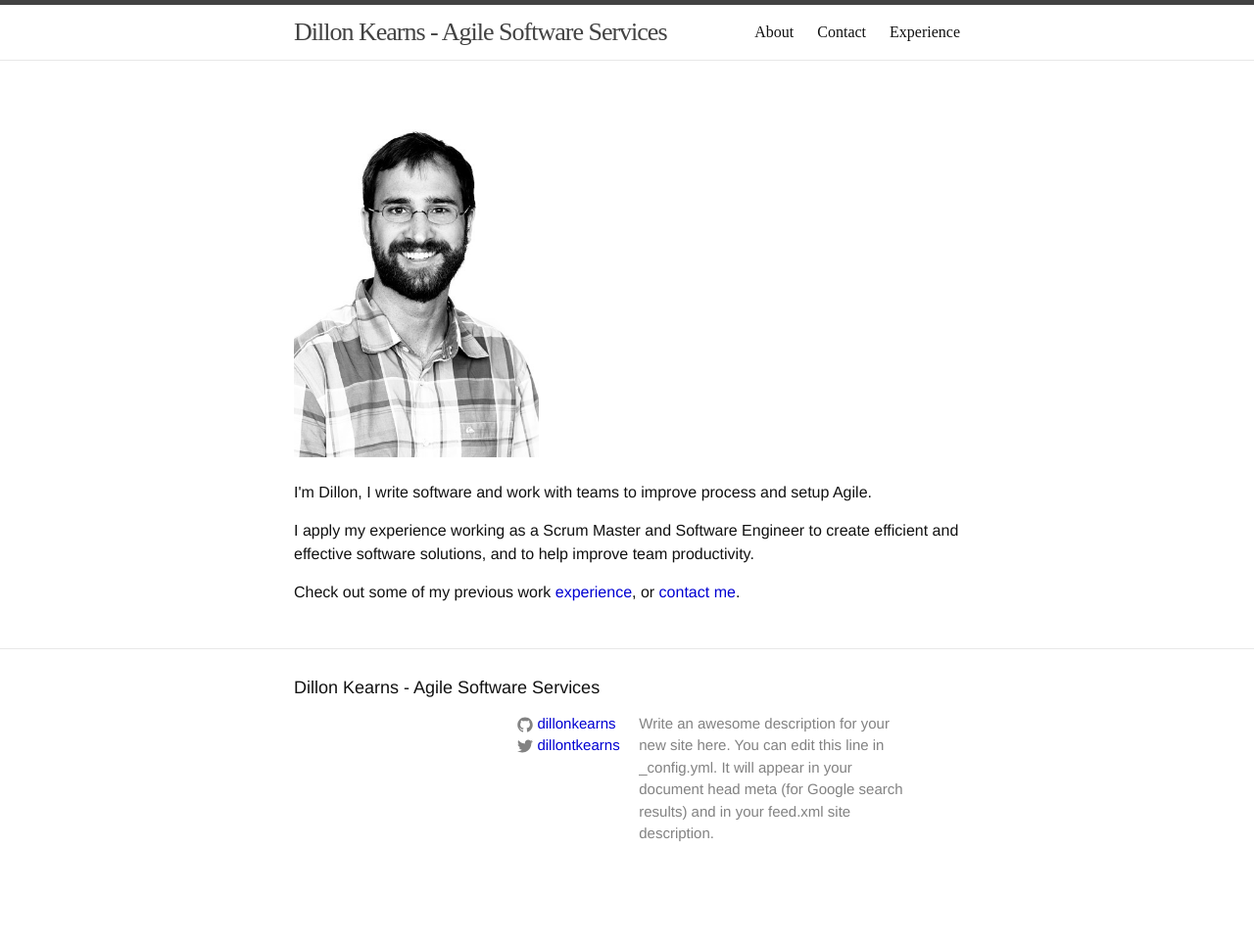
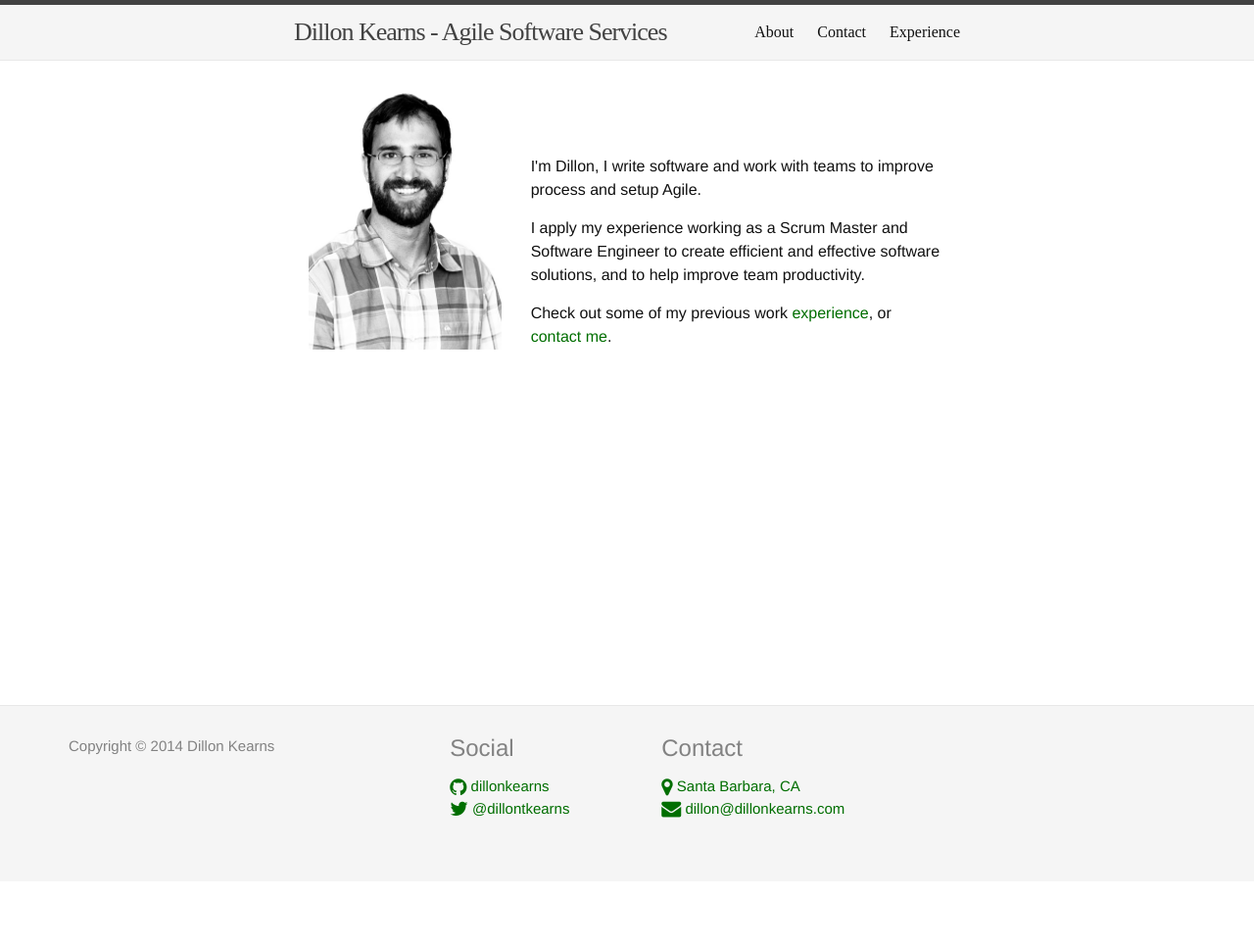
Before and after one commit to dillonkearns/dillonkearns.github.io, a Jekyll site: the page built from index.html, in a window 1280 px wide. Shown: the whole page at 98% size. Built offline with Jekyll 4.4.1, drawn with Linux system fonts in a browser that asks for light colours; nearby versions of some CDN libraries; a style sheet for code colours, icons or effects is not loaded; before the commit the page ends 923 px from its top, so only the background shows below that.

Commit message:
Update footer and stylings. Add fontawesome.

```diff
--- a/_includes/footer.html
+++ b/_includes/footer.html
@@ -1,48 +1,28 @@
-<footer class="site-footer">
+<footer id="footer" class="site-footer navbar-fixed-bottom">
 
-  <div class="wrapper">
-
-    <h2 class="footer-heading">{{ site.title }}</h2>
+  <div class="container">
 
     <div class="footer-col-wrapper">
-      <div class="footer-col  footer-col-1">
+      <div class="footer-col footer-col-1">
+        <p class="text">
+          Copyright &copy; 2014 Dillon Kearns
+        </p>
       </div>
 
-      <div class="footer-col  footer-col-2">
+      <div class="footer-col footer-col-2">
+        <h3>Social</h3>
         <ul class="social-media-list">
-          {% if site.github_username %}
-          <li>
-            <a href="https://github.com/{{ site.github_username }}">
-              <span class="icon  icon--github">
-                <svg viewBox="0 0 16 16">
-                  <path fill="#828282" d="M7.999,0.431c-4.285,0-7.76,3.474-7.76,7.761 c0,3.428,2.223,6.337,5.307,7.363c0.388,0.071,0.53-0.168,0.53-0.374c0-0.184-0.007-0.672-0.01-1.32 c-2.159,0.469-2.614-1.04-2.614-1.04c-0.353-0.896-0.862-1.135-0.862-1.135c-0.705-0.481,0.053-0.472,0.053-0.472 c0.779,0.055,1.189,0.8,1.189,0.8c0.692,1.186,1.816,0.843,2.258,0.645c0.071-0.502,0.271-0.843,0.493-1.037 C4.86,11.425,3.049,10.76,3.049,7.786c0-0.847,0.302-1.54,0.799-2.082C3.768,5.507,3.501,4.718,3.924,3.65 c0,0,0.652-0.209,2.134,0.796C6.677,4.273,7.34,4.187,8,4.184c0.659,0.003,1.323,0.089,1.943,0.261 c1.482-1.004,2.132-0.796,2.132-0.796c0.423,1.068,0.157,1.857,0.077,2.054c0.497,0.542,0.798,1.235,0.798,2.082 c0,2.981-1.814,3.637-3.543,3.829c0.279,0.24,0.527,0.713,0.527,1.437c0,1.037-0.01,1.874-0.01,2.129 c0,0.208,0.14,0.449,0.534,0.373c3.081-1.028,5.302-3.935,5.302-7.362C15.76,3.906,12.285,0.431,7.999,0.431z"/>
-                </svg>
-              </span>
-
-              <span class="username">{{ site.github_username }}</span>
-            </a>
-          </li>
-          {% endif %}
-
-          {% if site.twitter_username %}
-          <li>
-            <a href="https://twitter.com/{{ site.twitter_username }}">
-              <span class="icon  icon--twitter">
-                <svg viewBox="0 0 16 16">
-                  <path fill="#828282" d="M15.969,3.058c-0.586,0.26-1.217,0.436-1.878,0.515c0.675-0.405,1.194-1.045,1.438-1.809
-                  c-0.632,0.375-1.332,0.647-2.076,0.793c-0.596-0.636-1.446-1.033-2.387-1.033c-1.806,0-3.27,1.464-3.27,3.27 c0,0.256,0.029,0.506,0.085,0.745C5.163,5.404,2.753,4.102,1.14,2.124C0.859,2.607,0.698,3.168,0.698,3.767 c0,1.134,0.577,2.135,1.455,2.722C1.616,6.472,1.112,6.325,0.671,6.08c0,0.014,0,0.027,0,0.041c0,1.584,1.127,2.906,2.623,3.206 C3.02,9.402,2.731,9.442,2.433,9.442c-0.211,0-0.416-0.021-0.615-0.059c0.416,1.299,1.624,2.245,3.055,2.271 c-1.119,0.877-2.529,1.4-4.061,1.4c-0.264,0-0.524-0.015-0.78-0.046c1.447,0.928,3.166,1.469,5.013,1.469 c6.015,0,9.304-4.983,9.304-9.304c0-0.142-0.003-0.283-0.009-0.423C14.976,4.29,15.531,3.714,15.969,3.058z"/>
-                </svg>
-              </span>
-
-              <span class="username">{{ site.twitter_username }}</span>
-            </a>
-          </li>
-          {% endif %}
+          <li><a href="http://github.com/dillonkearns"><span class="fa fa-lg fa-github"></span> dillonkearns</a><br></li>
+          <li><a href="http://twitter.com/dillonkearns"><span class="fa fa-lg fa-twitter"></span> @dillontkearns</a><br></li>
         </ul>
       </div>
 
-      <div class="footer-col  footer-col-3">
-        <p class="text">{{ site.description }}</p>
+      <div class="footer-col footer-col-3">
+        <h3>Contact </h3>
+        <ul class="social-media-list">
+          <li><a href="https://www.google.com/maps/place/Santa+Barbara,+CA"><span class="fa fa-lg fa-map-marker"></span> Santa Barbara, CA</a></li>
+          <li><a href="mailto:dillon@dillonkearns.com"><span class="fa fa-lg fa-envelope"></span> dillon@dillonkearns.com</a><br></li>
+        </ul>
       </div>
     </div>
 
--- a/_includes/head.html
+++ b/_includes/head.html
@@ -9,9 +9,10 @@
     <link rel="canonical" href="{{ page.url | replace:'index.html','' | prepend: site.baseurl | prepend: site.url }}">
 
     <script src="http://ajax.googleapis.com/ajax/libs/jquery/1.7.1/jquery.min.js" type="text/javascript"></script>
-    <link href="//netdna.bootstrapcdn.com/bootstrap/3.0.0/css/bootstrap.min.css" rel="stylesheet">
-    <script src="//netdna.bootstrapcdn.com/bootstrap/3.0.0/js/bootstrap.min.js"></script>
-    <link href="//netdna.bootstrapcdn.com/bootstrap/3.0.0/css/bootstrap-glyphicons.css" rel="stylesheet">
+    <link href="//netdna.bootstrapcdn.com/bootstrap/3.2.0/css/bootstrap.min.css" rel="stylesheet">
+    <script src="//netdna.bootstrapcdn.com/bootstrap/3.2.0/js/bootstrap.min.js"></script>
+    <link href="//netdna.bootstrapcdn.com/bootstrap/3.2.0/css/bootstrap-glyphicons.css" rel="stylesheet">
+    <link href="//maxcdn.bootstrapcdn.com/font-awesome/4.2.0/css/font-awesome.min.css" rel="stylesheet">
 
 
     <link rel="stylesheet" href="{{ "/css/main.css" | prepend: site.baseurl }}">
--- a/_layouts/default.html
+++ b/_layouts/default.html
@@ -7,7 +7,7 @@
 
     {% include header.html %}
 
-    <div class="page-content">
+    <div id="wrap" class="page-content">
       <div class="wrapper">
         {{ content }}
       </div>
--- a/contact.html
+++ b/contact.html
@@ -4,8 +4,11 @@ title: Contact
 permalink: /contact/
 ---
 
+I'm based out of Santa Barbara, California.
+
 <div>
   <ul class="list-unstyled">
+    <li><a href="https://www.google.com/maps/place/Santa+Barbara,+CA"><span class="glyphicon glyphicon-pushpin"></span> Santa Barbara, CA</a></li>
     <li><a href="mailto:dillon@dillonkearns.com"><span class="glyphicon glyphicon-envelope"></span> dillon@dillonkearns.com</a><br></li>
     <li><a href="tel:8056948644"><span class="glyphicon glyphicon-earphone"></span> (805) 694-8644</a><br></li>
   </ul>
@@ -30,5 +33,6 @@ s.onload = s.onreadystatechange = function() {
       var rs = this.readyState; if (rs) if (rs != 'complete') if (rs != 'loaded') return;
       try { zccwpji13n6vvw = new WufooForm();zccwpji13n6vvw.initialize(options);zccwpji13n6vvw.display(); } catch (e) {}};
       var scr = d.getElementsByTagName(t)[0], par = scr.parentNode; par.insertBefore(s, scr);
-})(document, 'script');</script>
+    })(document, 'script');
+</script>
     <!-- end wufoo contact form -->
--- a/css/main.scss
+++ b/css/main.scss
@@ -23,6 +23,8 @@ $grey-color-dark:  darken($grey-color, 25%);
 
 $on-palm:          600px;
 $on-laptop:        800px;
+
+$footer-height: 180px;
 
 
 
@@ -57,10 +59,22 @@ $on-laptop:        800px;
 body {
   background: white;
   font-family: $base-font-family;
+  // background: rgba(236, 223, 189, 1);
+  // background: #faf6eb;
+  // background: lighten($grey-color, 45%);
 }
 
 
 .site-header {
+  font-family: Didot;
+  background: white;
+}
+
+h1 {
+  font-family: Didot;
+}
+
+h2 {
   font-family: Didot;
 }
 
@@ -68,12 +82,54 @@ a {
   // color: $text-color;
   color: #000044;
   color: rgba(0, 0, 210, 1);
+  color: rgba(0, 110, 0, 1);
   &:visited {
     // color: $grey-color;
     color: rgba(0, 0, 200, 1);
+    color: rgba(0, 100, 0, 1);
   }
   &:hover {
     // color: $grey-color;
     color: rgba(0, 0, 300, 1);
+    color: rgba(0, 200, 0, 1);
   }
 }
+
+#about {
+  display: table-cell;
+   vertical-align: bottom;
+}
+//
+
+//   position: fixed;
+//   bottom: 0;
+//   left: 0;
+//   right: 0;
+// }
+
+
+html,
+body {
+  height: 100%;
+  /* The html and body elements cannot have any padding or margin. */
+}
+
+/* Wrapper for page content to push down footer */
+#wrap {
+  min-height: 100%;
+  height: auto;
+  /* Negative indent footer by its height */
+  margin: 0 auto -$footer-height;
+  /* Pad bottom by footer height */
+  padding: 0 0 $footer-height;
+}
+
+/* Set the fixed height of the footer here */
+#footer {
+  height: $footer-height;
+  background-color: #f5f5f5;
+}
+
+.site-header {
+  background-color: #f5f5f5;
+}
--- a/index.html
+++ b/index.html
@@ -4,8 +4,12 @@ layout: default
 
 <div class="home">
 
+  <div class="col-md-4">
     <img id="headshot" src="./dillonkearns.jpg" />
-
+  </div>
+  <div id="about" class="col-md-8">
+    <br />
+    <br />
     <br />
     <br />
     <p>
@@ -25,3 +29,5 @@ layout: default
     </p>
 
   </div>
+
+</div>
```
Lines whose indentation alone changed are shown as unchanged.
